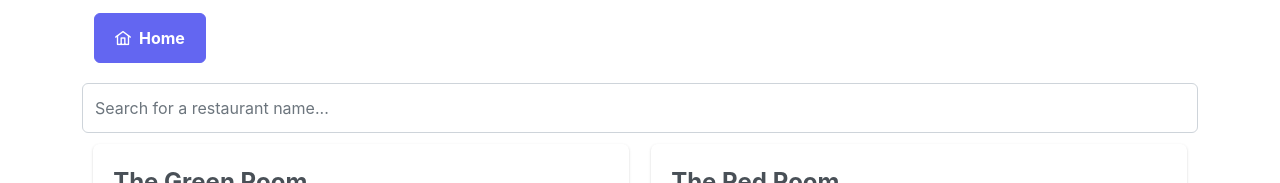
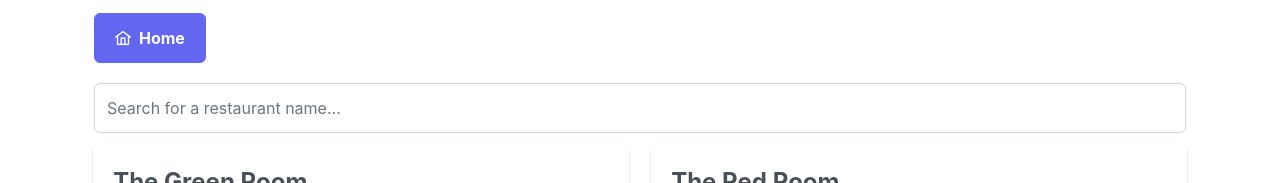
Before and after one commit to axelhertzberg/webint-cooking, a React (Create React App) app in the folder cooking-gurus/: page / in a window 1280 px wide. Shown: the top 183 px of the page. Built offline with nearby package versions, Linux system fonts and the light colour scheme.

Commit message:
Fixed positioning of search bar.

```diff
--- a/cooking-gurus/src/pages/RestaurantsPage.js
+++ b/cooking-gurus/src/pages/RestaurantsPage.js
@@ -19,12 +19,15 @@ export default function RestaurantsPage() {
         <Container>
             <HomeButton />
             <Row>
+                <Col>
                     <InputText
                         type="text"
                         placeholder="Search for a restaurant name..."
                         value={searchValue}
                         onChange={handleSearch}
+                        style={{width: "100%"}}
                     />
+                </Col>
             </Row>
             <Row>
                 {filteredData.map((restaurant, index) => {
```
Lines whose indentation alone changed are shown as unchanged.
